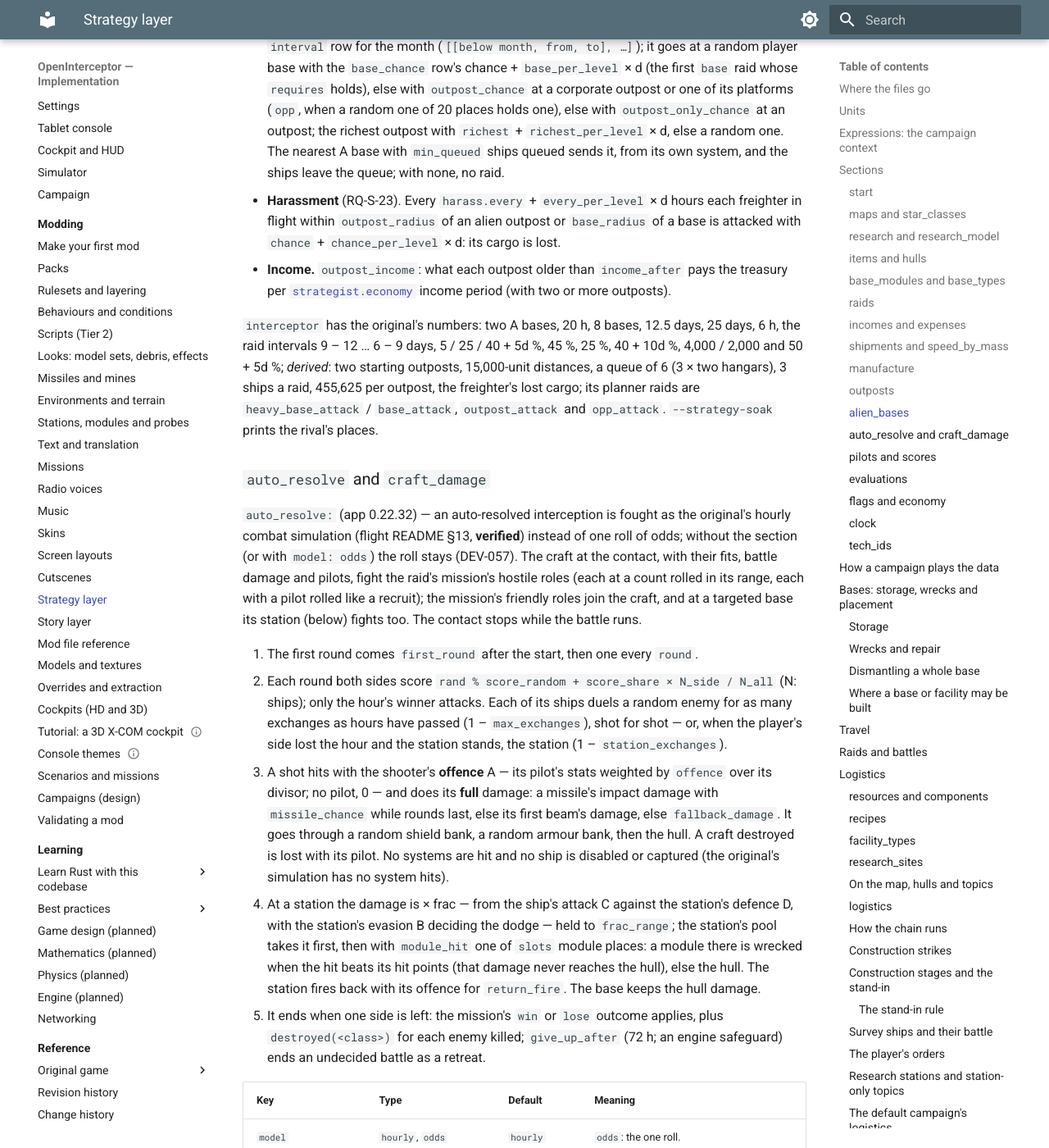
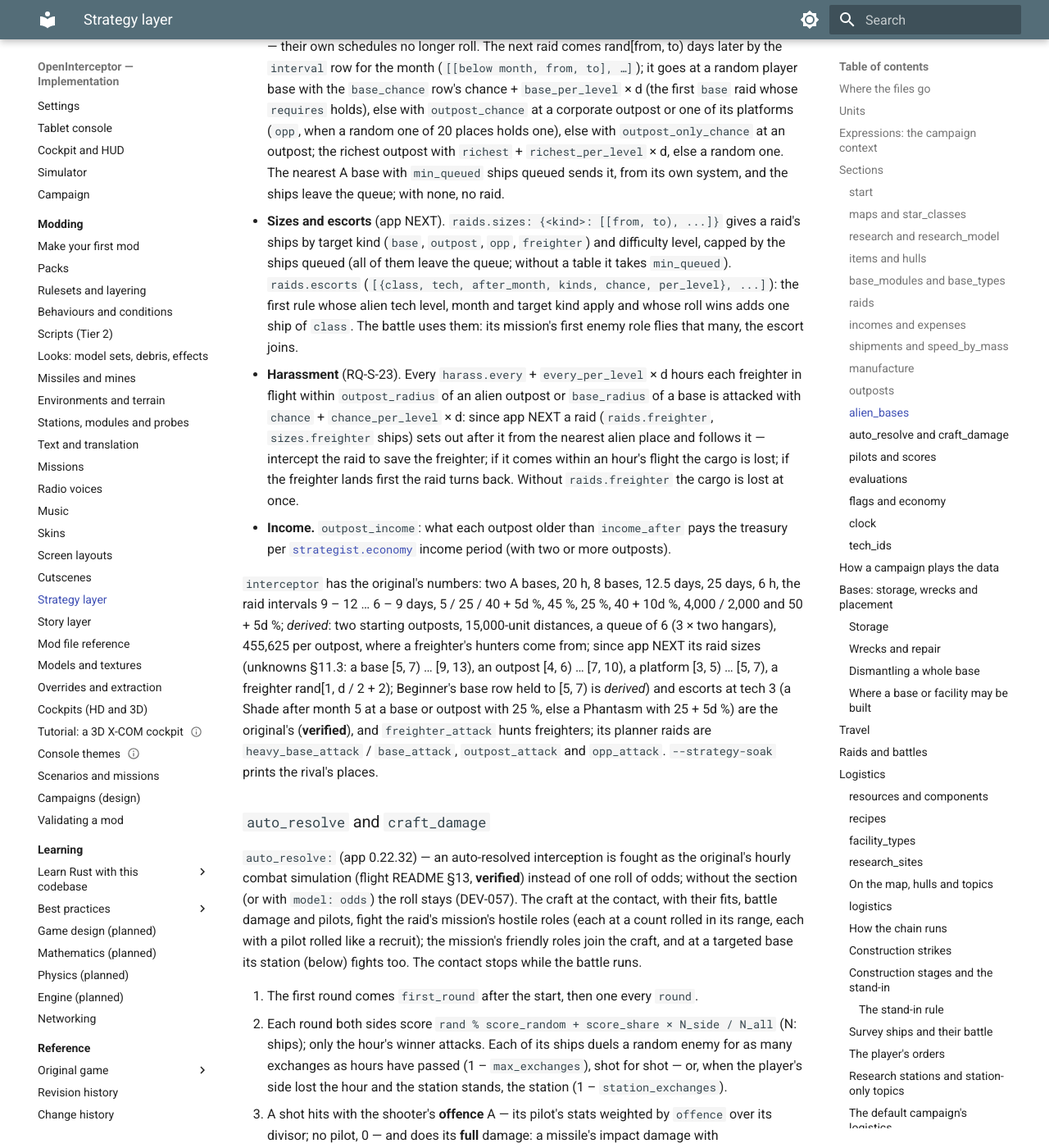
Before and after one commit to bbogovich/OpenInterceptor, an MkDocs documentation site: the page built from docs/modding/strategy.md, in a window 1280 px wide and 1400 px high, scrolled down 19488 px. Shown: the whole window at 82% size. Built offline with MkDocs 1.6.1 and Material for MkDocs 9.7.7, drawn with Linux system fonts in a browser that asks for light colours; some of the changed text lies outside the part shown.

Commit message:
Freighters, hunts, raid sizes and escorts, pilot shipments (#141, app NEXT)
Strategy (shipments, alien_bases sizes, escorts, harassment), DEV-105,
DEV-103/104 updates, status, unit tests.

Issue: #141

Co-Authored-By: Claude Opus 5.5 <noreply@anthropic.com>

```diff
--- a/docs/modding/strategy.md
+++ b/docs/modding/strategy.md
@@ -396,7 +396,8 @@ empty one; an item takes `size` × count units and a stack that does not fit is
 waiting for the next trip — all bound for the first one's base. It flies there at `speed` map
 units an hour (default 135), takes `unload` (30 min) to unload and `refuel` (1 h) to refuel, and
 flies home. A ship arriving at a base with no free hangar bay is sent back and its price
-refunded. `interceptor` follows the original (unknowns §2.1 – §2.2, **verified**; the freighter's
+refunded. A hired pilot (app NEXT) is a shipment too: one cargo unit, "on the way" until a
+freighter lands them at the first base, lost with a lost delivery. `interceptor` follows the original (unknowns §2.1 – §2.2, **verified**; the freighter's
 0.0375 units a second is its 157,000 mass); the return trip home and taking the idle freighter
 nearest the base first are *derived*. Hired pilots and transfers between bases are not shipped
 yet. `default`: 300 units an hour, an hour to unload and two to refuel.
@@ -488,16 +489,29 @@ Without the section its raids follow their own `every` / `chance` schedules.
   outpost; the richest outpost with `richest` + `richest_per_level` × d, else a random one. The
   nearest A base with `min_queued` ships queued sends it, from its own system, and the ships leave
   the queue; with none, no raid.
+* **Sizes and escorts** (app NEXT). `raids.sizes: {<kind>: [[from, to), ...]}` gives a raid's ships
+  by target kind (`base`, `outpost`, `opp`, `freighter`) and difficulty level, capped by the ships
+  queued (all of them leave the queue; without a table it takes `min_queued`). `raids.escorts`
+  (`[{class, tech, after_month, kinds, chance, per_level}, ...]`): the first rule whose alien tech
+  level, month and target kind apply and whose roll wins adds one ship of `class`. The battle
+  uses them: its mission's first enemy role flies that many, the escort joins.
 * **Harassment** (RQ-S-23). Every `harass.every` + `every_per_level` × d hours each freighter in
   flight within `outpost_radius` of an alien outpost or `base_radius` of a base is attacked with
-  `chance` + `chance_per_level` × d: its cargo is lost.
+  `chance` + `chance_per_level` × d: since app NEXT a raid (`raids.freighter`, `sizes.freighter`
+  ships) sets out after it from the nearest alien place and follows it — intercept the raid to
+  save the freighter; if it comes within an hour's flight the cargo is lost; if the freighter lands
+  first the raid turns back. Without `raids.freighter` the cargo is lost at once.
 * **Income.** `outpost_income`: what each outpost older than `income_after` pays the treasury per
   [`strategist.economy`](story.md#strategist) income period (with two or more outposts).
 
 `interceptor` has the original's numbers: two A bases, 20 h, 8 bases, 12.5 days, 25 days, 6 h,
 the raid intervals 9 – 12 … 6 – 9 days, 5 / 25 / 40 + 5d %, 45 %, 25 %, 40 + 10d %, 4,000 / 2,000
 and 50 + 5d %; *derived*: two starting outposts, 15,000-unit distances, a queue of 6 (3 × two
-hangars), 3 ships a raid, 455,625 per outpost, the freighter's lost cargo; its planner raids are
+hangars), 455,625 per outpost, where a freighter's hunters come from; since app NEXT its raid sizes
+(unknowns §11.3: a base [5, 7) … [9, 13), an outpost [4, 6) … [7, 10), a platform [3, 5) … [5, 7),
+a freighter rand[1, d / 2 + 2); Beginner's base row held to [5, 7) is *derived*) and escorts at
+tech 3 (a Shade after month 5 at a base or outpost with 25 %, else a Phantasm with 25 + 5d %) are
+the original's (**verified**), and `freighter_attack` hunts freighters; its planner raids are
 `heavy_base_attack` / `base_attack`, `outpost_attack` and `opp_attack`. `--strategy-soak` prints
 the rival's places.
 
```
Also changed, not shown: docs/implementation/deviations/index.md (+3 -2 lines), docs/implementation/status.md (+7 -0 lines), docs/implementation/testing/unit-tests.md (+5 -0 lines).
